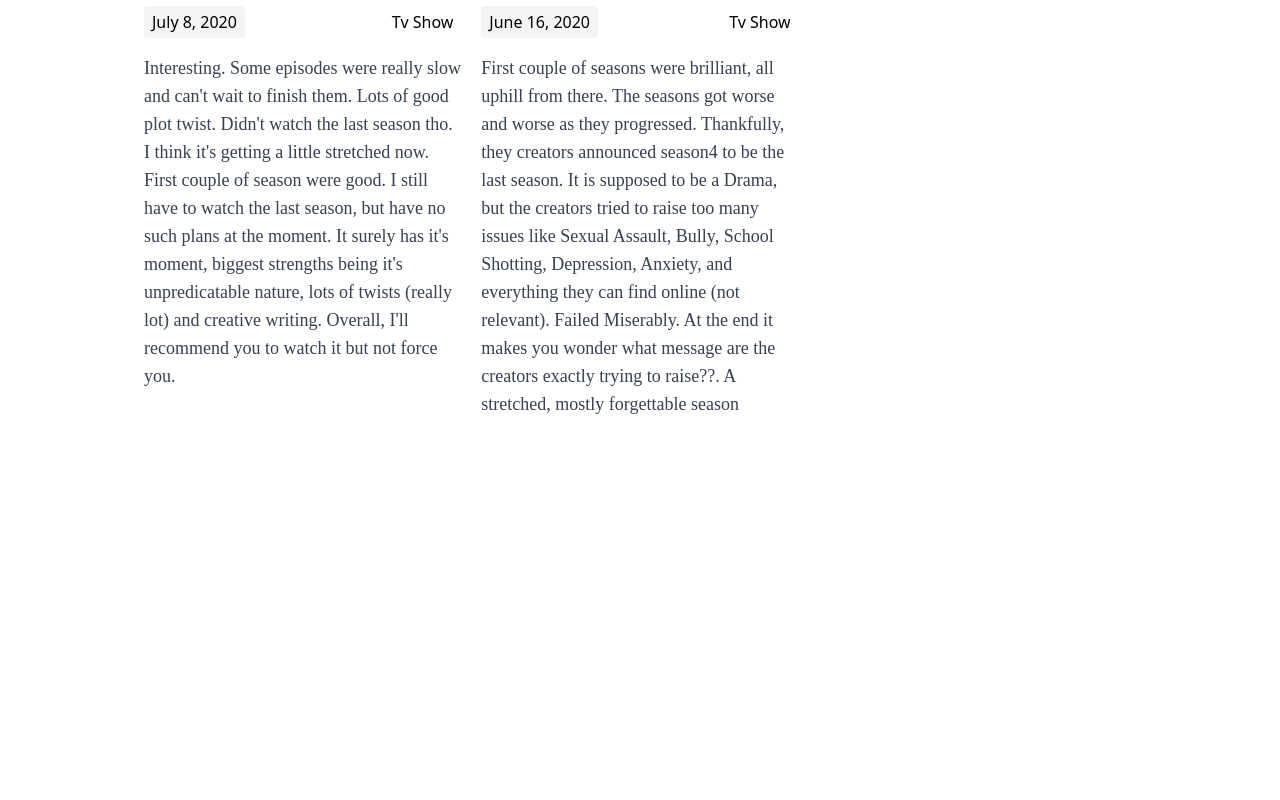
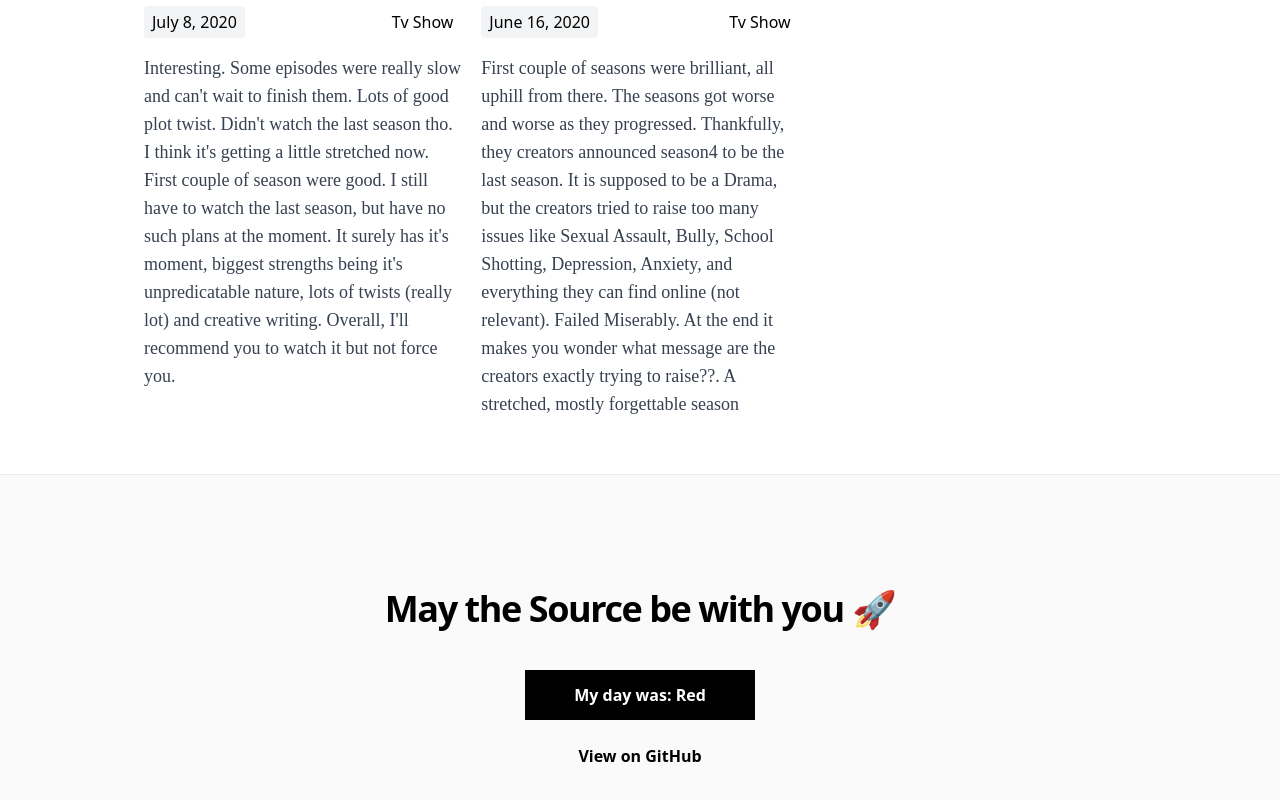
Before and after one commit to harshitsinghai77/fictional-octo-funicular, a Next.js app: page /movies in a window 1280 px wide. Shown: the part 2824-3624 px from the top of the page. Before the commit the page ends 3298 px from the top, so only its background shows below. Built offline with nearby package versions, Linux system fonts and the light colour scheme.

Commit message:
Added footer in /movie

```diff
--- a/components/moviesLayout.js
+++ b/components/moviesLayout.js
@@ -2,6 +2,7 @@ import SEO from "./seo";
 import Alert from "./alert";
 import styles from "../styles/layout.module.css";
 import utilStyles from "../styles/utils.module.css";
+import Footer from "./footer";
 
 export default function MoviesLayout({ children }) {
   return (
@@ -12,8 +13,9 @@ export default function MoviesLayout({ children }) {
         <div className={styles.header}>
           <h1 className={utilStyles.headingLg}>Movies Logs</h1>
         </div>
-        {children}
+        <main>{children}</main>
       </div>
+      <Footer />
     </>
   );
 }
```
